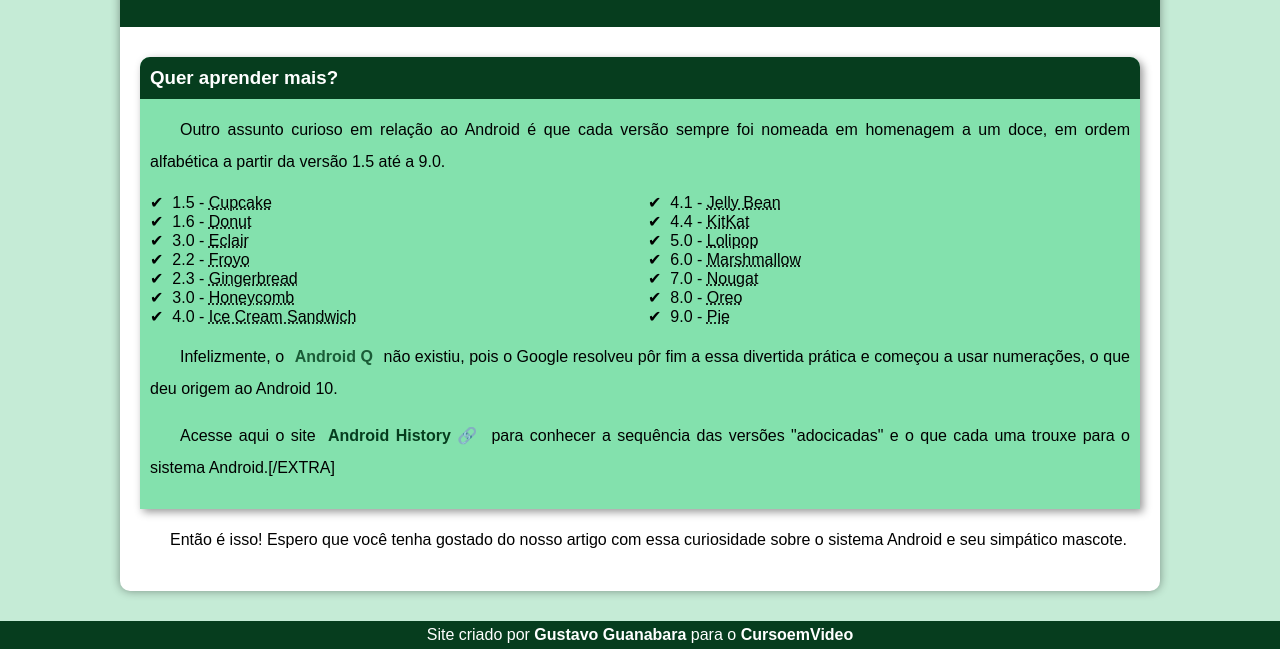
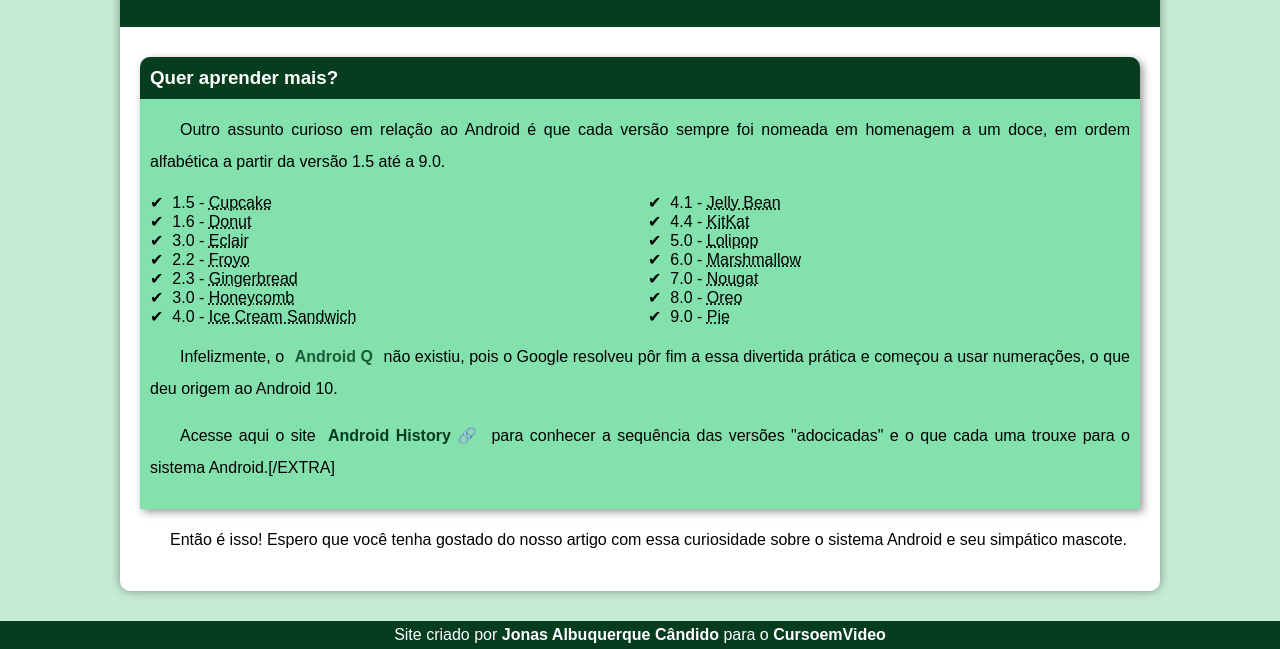
Before and after one commit to jonasalbuquerquecandido/projeto-android, a plain HTML site: page index.html in a window 1280 px wide. Shown: the part 2385-3034 px from the top of the page. Drawn offline with Linux system fonts and the light colour scheme; a web font is replaced by a local one.

Commit message:
Update index.html

```diff
--- a/index.html
+++ b/index.html
@@ -74,7 +74,7 @@
         </article>
     </main>
     <footer>
-        <p>Site criado por <a href="https://gustavoguanabara.github.io/" target="_blank">Gustavo Guanabara</a> para o <a href="https://www.youtube.com/c/CursoemV%C3%ADdeo/videos" target="_blank" >CursoemVideo</a> </p>
+        <p>Site criado por <a href="https://github.com/jonasalbuquerquecandido" target="_blank">Jonas Albuquerque Cândido</a> para o <a href="https://www.cursoemvideo.com/" target="_blank" >CursoemVideo</a> </p>
     </footer>
 </body>
 </html>
```
